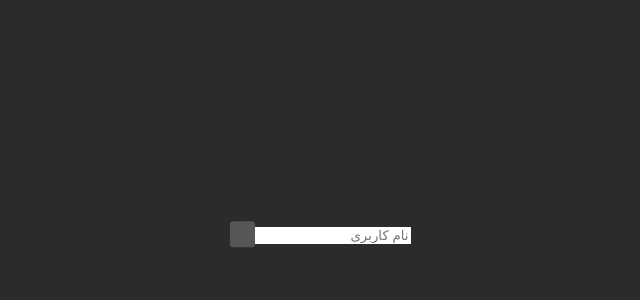
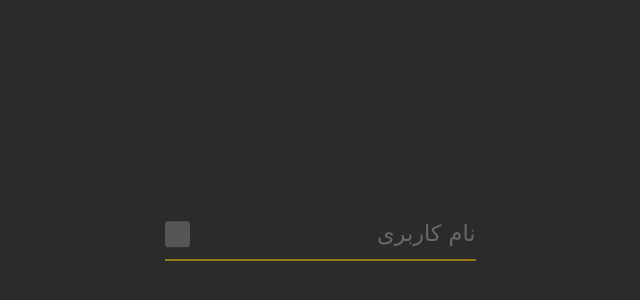
Before and after one commit to alimozafari-3/project-CharacterCounter, a plain HTML site: page index.html in a window 1280 px wide. Shown: the part 166-466 px from the top of the page, without its empty margins (320-960 px from the left). Drawn offline with Linux system fonts and the light colour scheme.

Commit message:
add style fieldinput

```diff
--- a/style.css
+++ b/style.css
@@ -34,3 +34,23 @@ body {
     background-color: #565656;
     border-radius: 0.2rem;
 }
+
+.field-input {
+    font-family: cursive;
+    font-size: 1.4rem;
+    padding: 0.8rem 0 0.8rem 2rem;
+    min-width: 16rem;
+    background: transparent;
+    color: #fff;
+    border-bottom: 0.15rem solid #fac40083;
+    transition: border-color 0.4s;
+}
+
+.field-input:focus {
+    border-color: #fac400;
+}
+
+.field-input::placeholder {
+    color: #686868;
+    user-select: none;
+}
```
